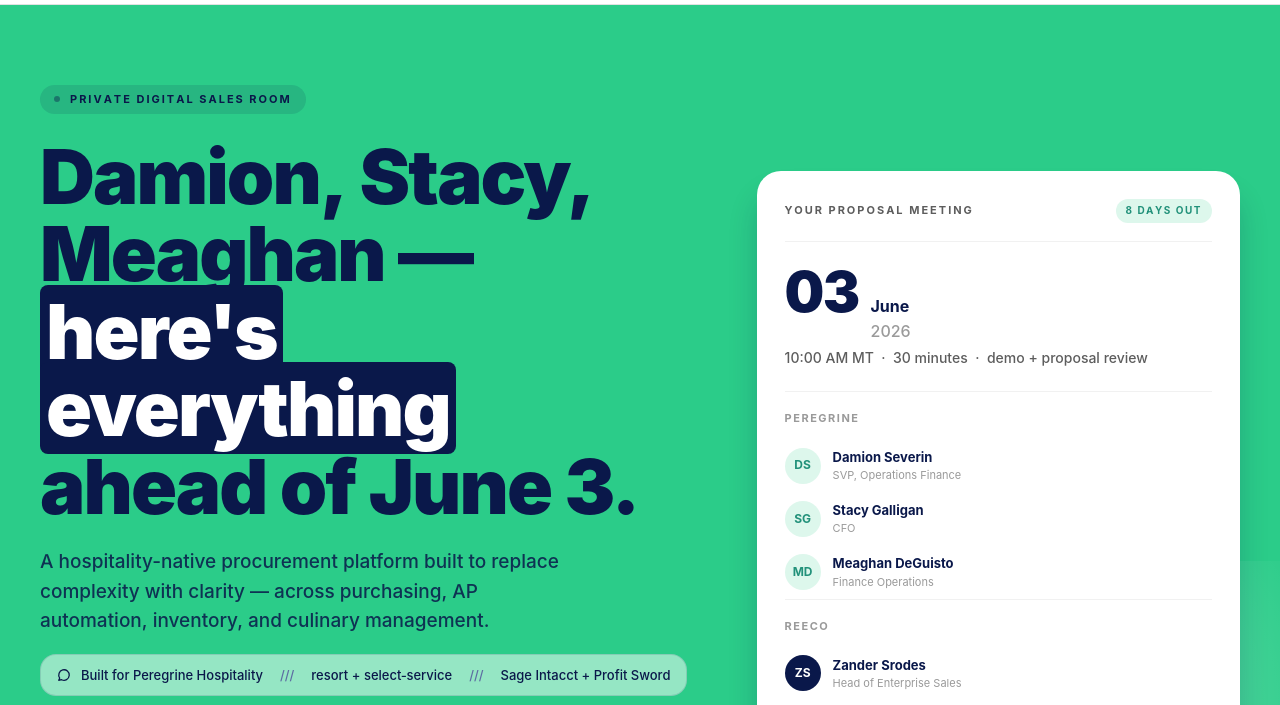
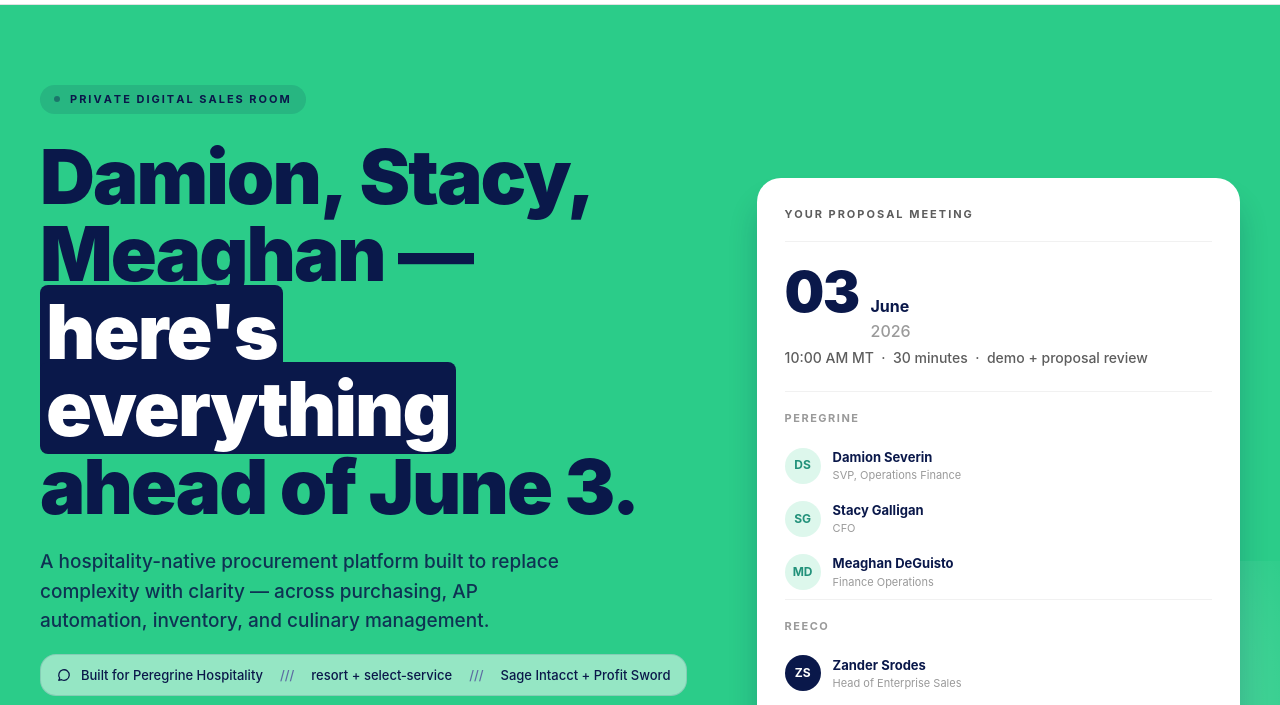
Before and after one commit to zanders-commits/peregrine-digital-sales-room, a plain HTML site: page index.html in a window 1280 px wide. Shown: the part 70-775 px from the top of the page. Drawn offline with Linux system fonts and the light colour scheme.

Commit message:
Update index.html

```diff
--- a/index.html
+++ b/index.html
@@ -1508,7 +1508,7 @@
     <aside class="meeting-card" aria-label="Meeting context">
       <div class="meeting-card-eyebrow">
         <span>your proposal meeting</span>
-        <span class="pill">8 days out</span>
+
       </div>
       <div class="meeting-date">
         <span class="day">03</span>
```
